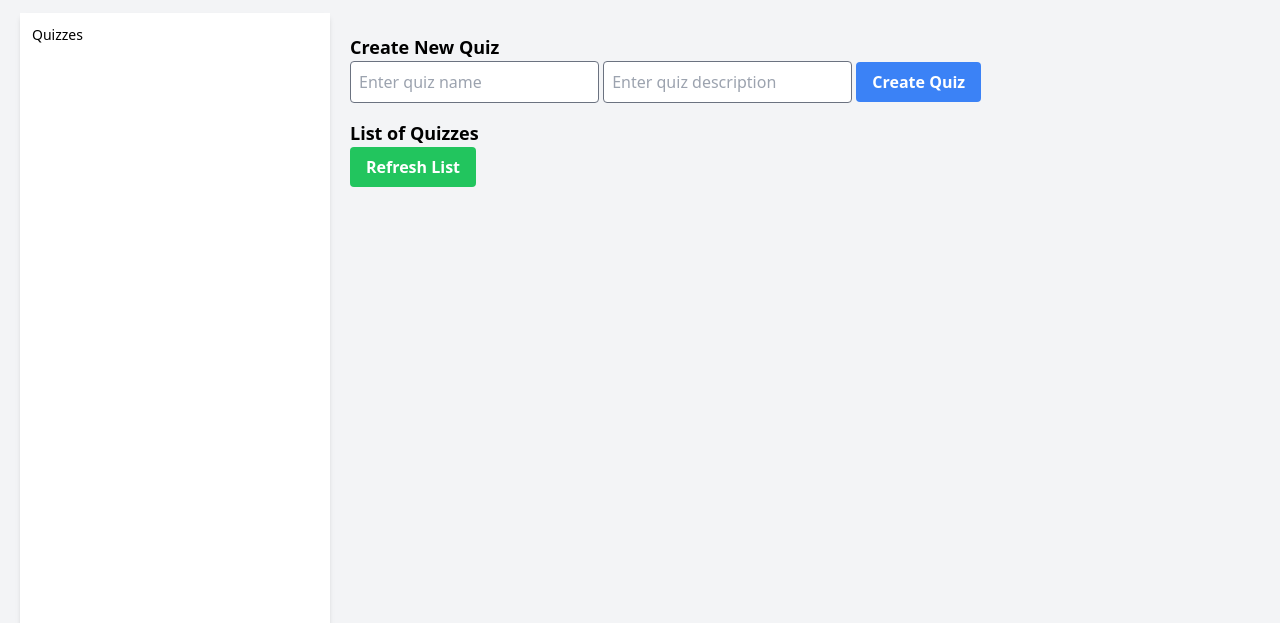
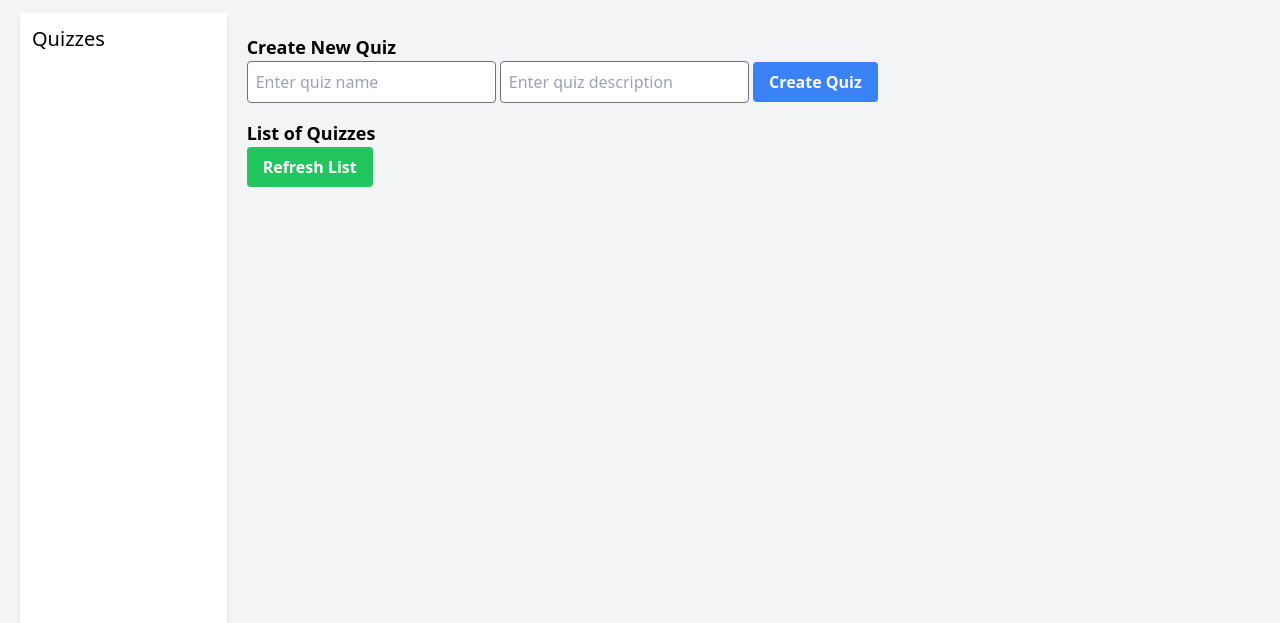
Before and after one commit to mickeygeecom/HOP, a website: page web/admin/index.html in a window 1280 px wide. Shown: the part 177-800 px from the top of the page. Drawn offline with nearby package versions, Linux system fonts and the light colour scheme; no server answers.

Commit message:
web: Less width on adminpage navbar

```diff
--- a/web/admin/index.html
+++ b/web/admin/index.html
@@ -40,8 +40,8 @@
 
     <div class="flex">
         <!-- Sidebar for Navigation -->
-        <div class="w-1/4 bg-white shadow-md h-screen">
-            <ul class="space-y-2 text-sm">
+        <div class="w-1/6 bg-white shadow-md h-screen">
+            <ul class="space-y-2 text-xl">
                 <li><button onclick="window.location='/admin'" class="block w-full text-left p-3 hover:bg-gray-200">Quizzes</button></li>
             </ul>
         </div>
```
